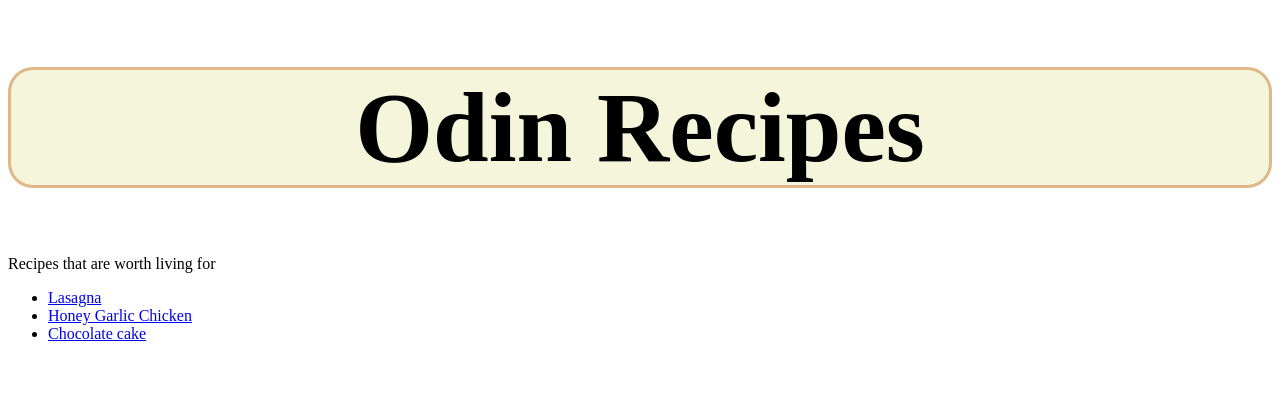
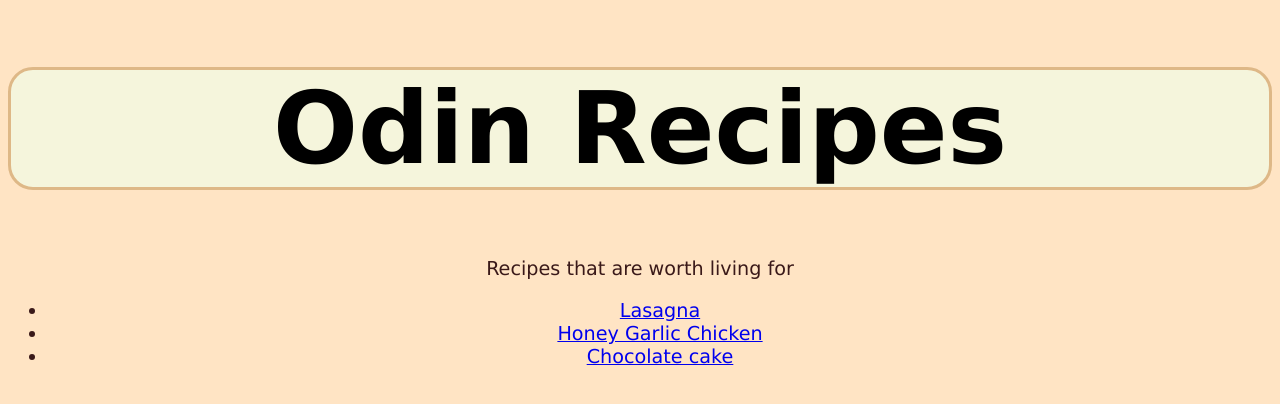
Before and after one commit to unlivingfish/odin-recipes, a plain HTML site: page index.html in a window 1280 px wide. Drawn offline with Linux system fonts and the light colour scheme.

Commit message:
Add new styles

```diff
--- a/style.css
+++ b/style.css
@@ -1,3 +1,7 @@
+* {
+    font-family: Verdana, Geneva, Tahoma, sans-serif
+}
+
 h1 {
     text-align: center;
     font-size: 100px;
@@ -17,3 +21,18 @@ img {
     width: 300px;
     border-radius: 25px;
 }
+
+h2 {
+    text-align: center;
+}
+
+.bigger {
+    text-align: center;
+    font-size: larger;
+    color: #3a1919;
+    text-decoration: none
+}
+
+body {
+    background-color: bisque;
+}
```
